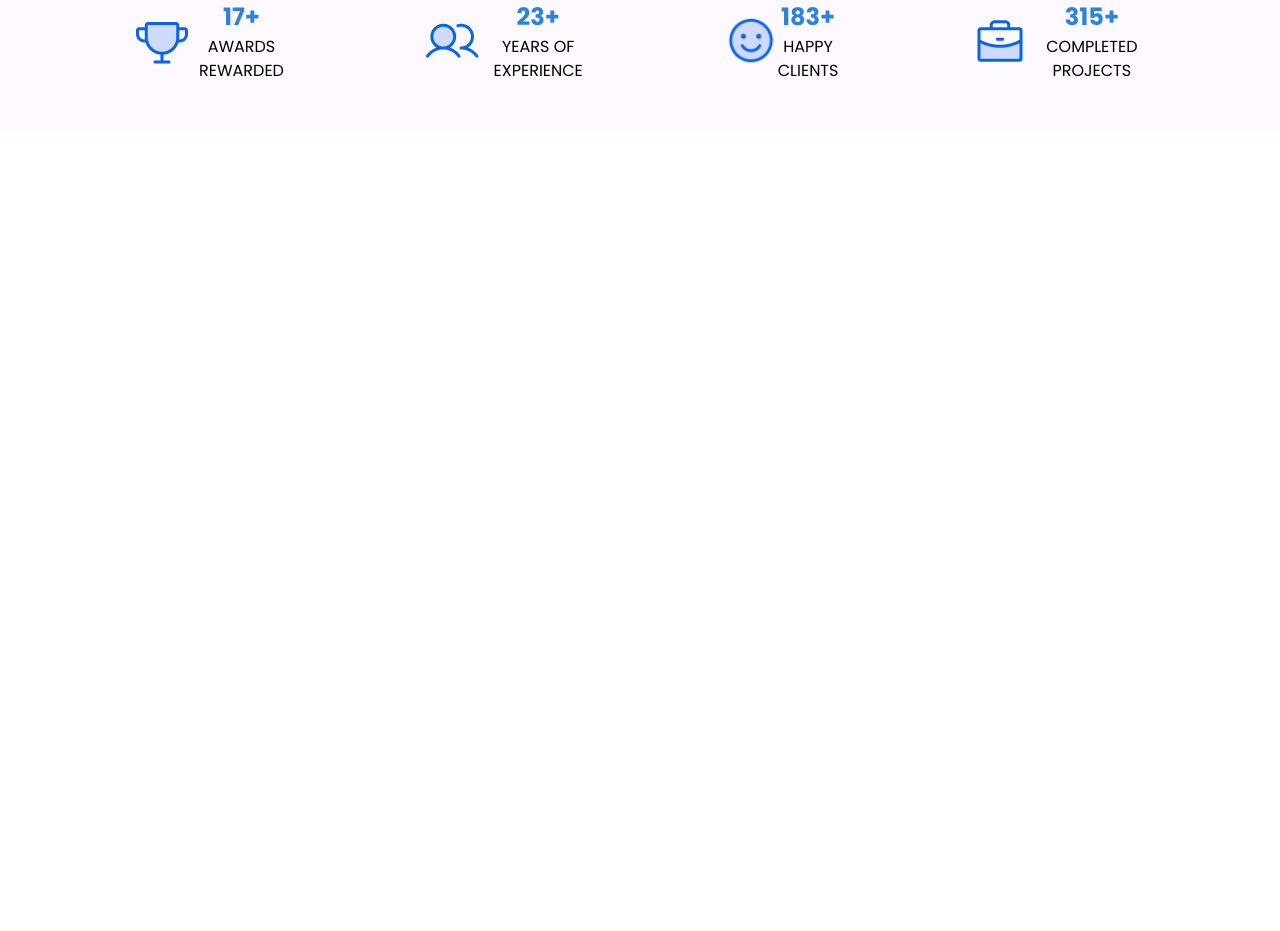
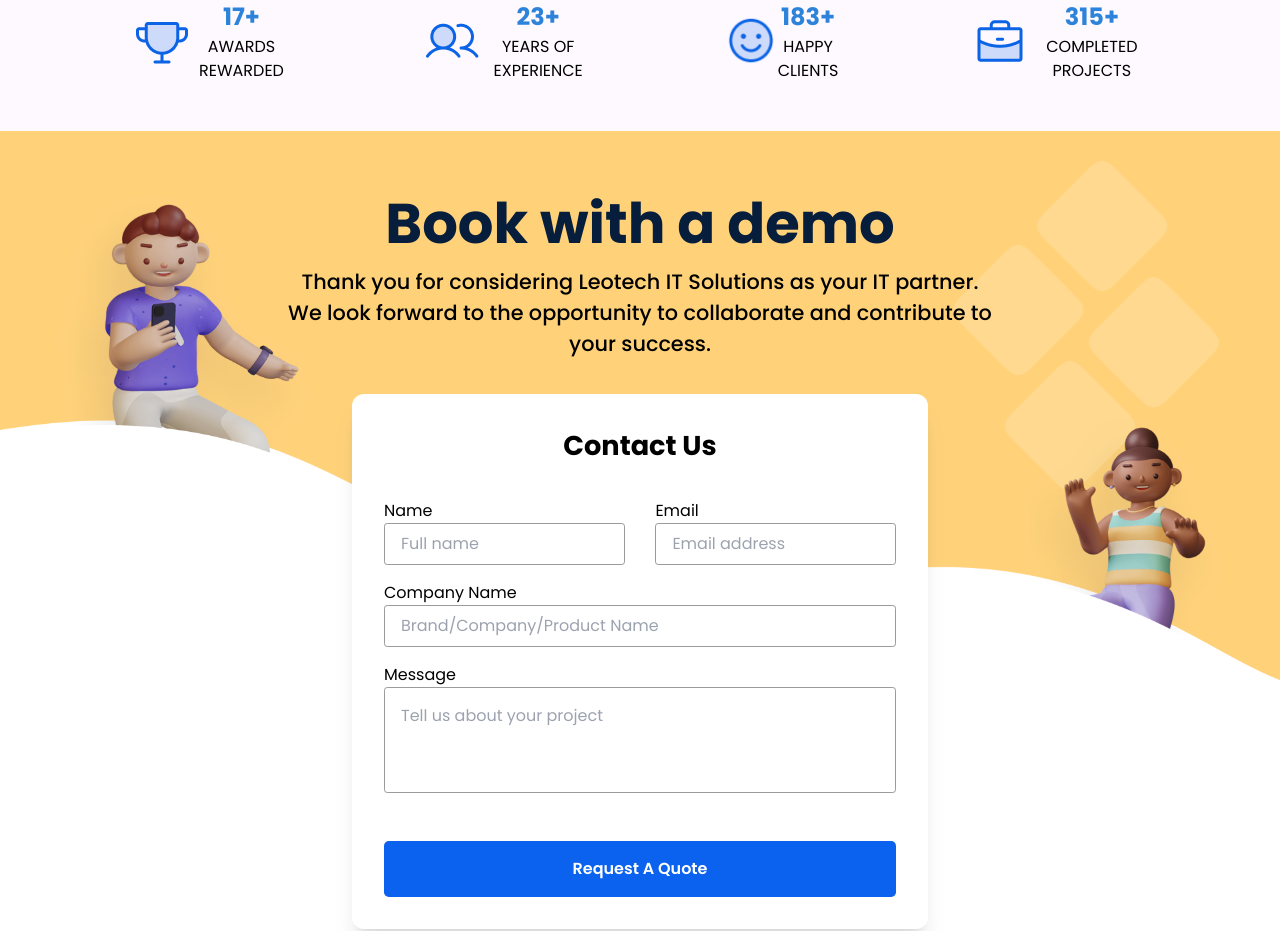
Before and after one commit to jaivikpatel2001/leotech, a React (Create React App) app: page / in a window 1280 px wide. Shown: the part 5960-6891 px from the top of the page. Before the commit the page ends 6091 px from the top, so only its background shows below. Built offline with nearby package versions, Linux system fonts and the light colour scheme.

Commit message:
fix horizontal

```diff
--- a/src/App.js
+++ b/src/App.js
@@ -20,7 +20,7 @@
       <Mission />
       <Chooseyellow />
       <Happy />
-      {/* <Contactform /> */}
+      <Contactform />
       {/* <Footer /> */}
     </>
   );
```
